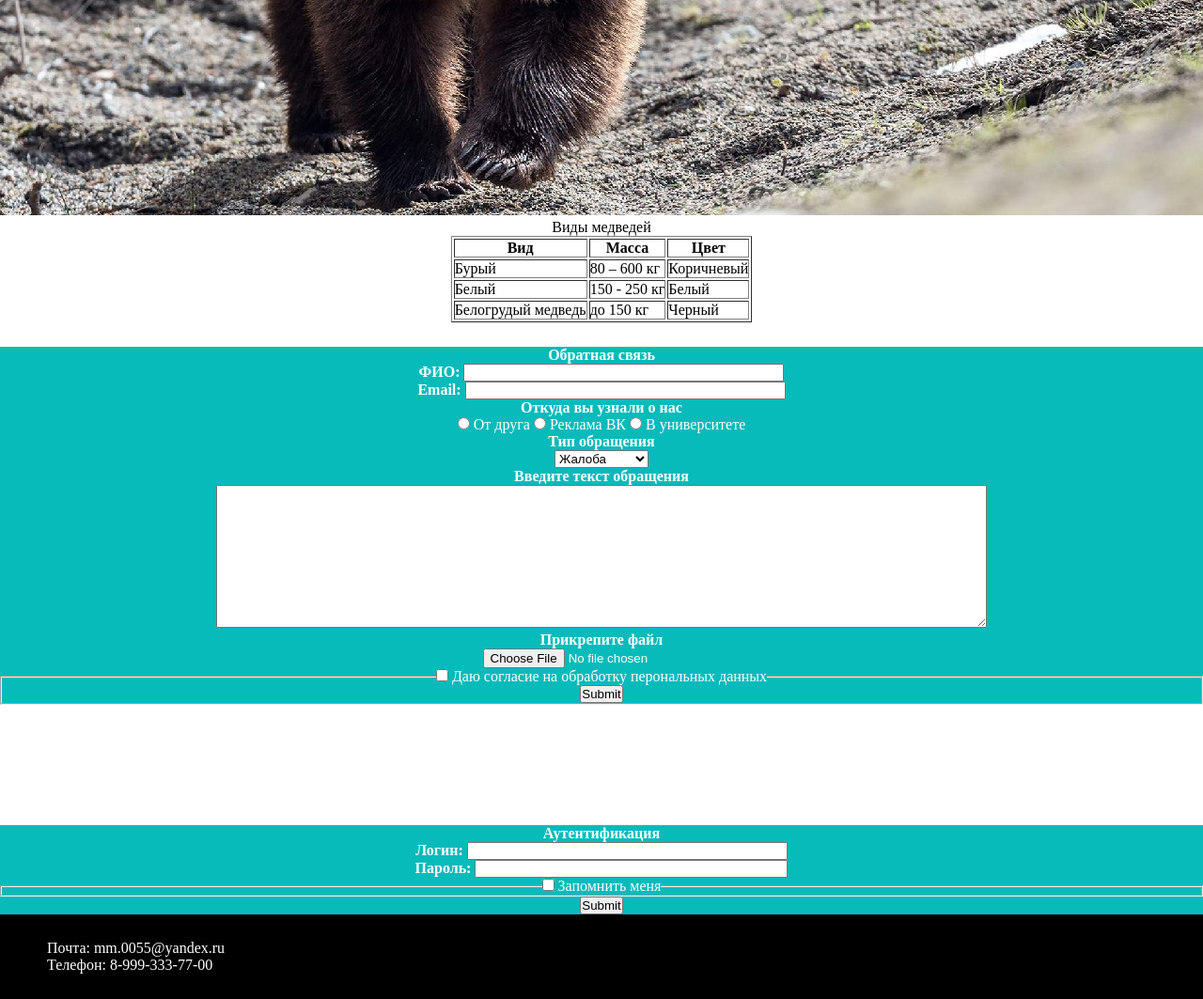
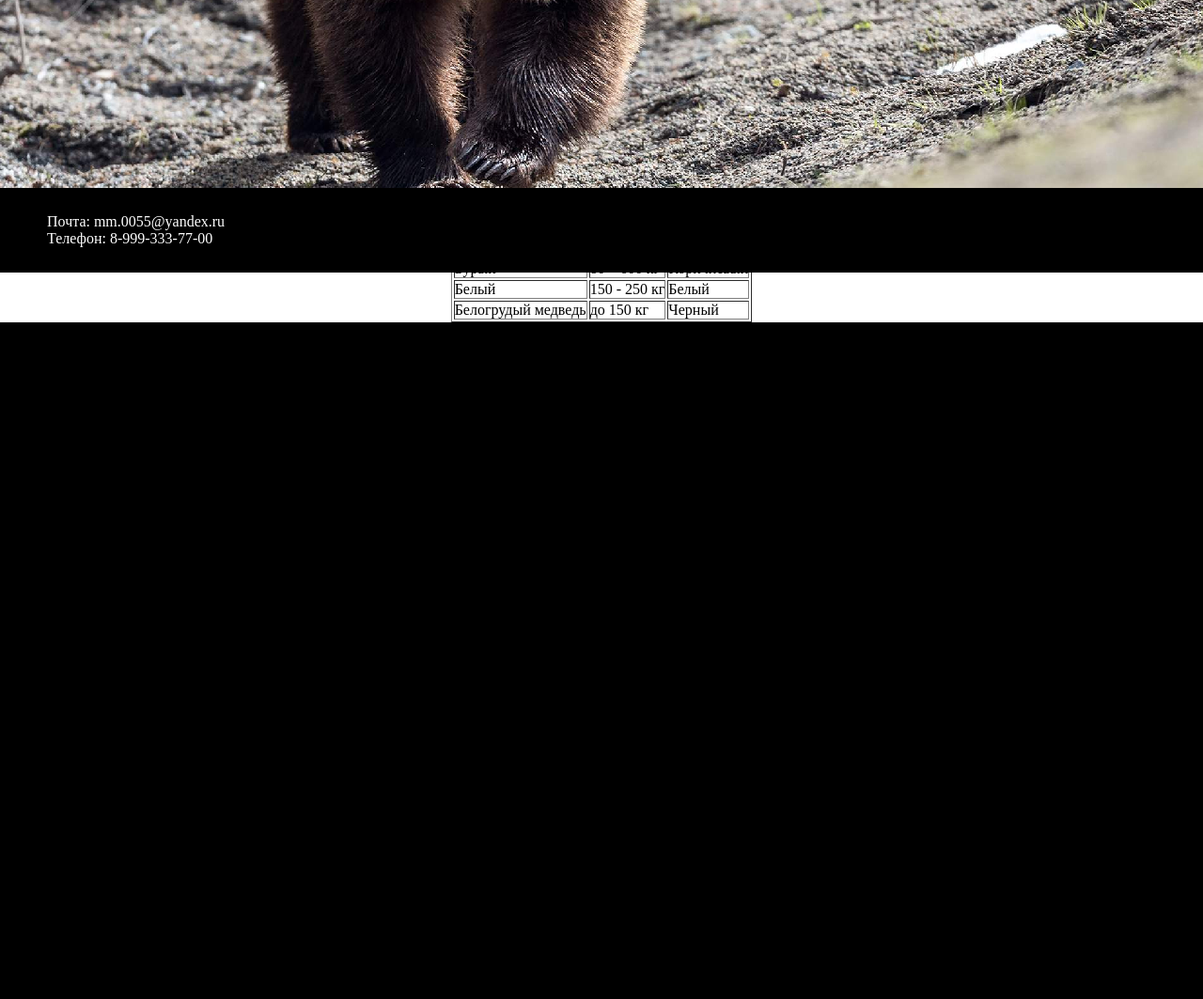
Before and after one commit to Misha007007007/first_project_web, a PHP site: page / in a window 1280 px wide. Shown: the part 510-1573 px from the top of the page at 94% size. After the commit the page ends 853 px from the top, so only its background shows below. Run offline with PHP 8.4, Linux system fonts and the light colour scheme.

Commit message:
final plus transitions

```diff
--- a/index.html
+++ b/index.html
@@ -42,13 +42,13 @@
                     </li>
 
                     <li>
-                        <a href="#connection">
+                        <a href="connect.html">
                             Обратная связь
                         </a>
                     </li>
 
                     <li>
-                        <a href="#authentication">
+                        <a href="authentication.html">
                             Аутентификация
                         </a>
                     </li>
@@ -59,7 +59,6 @@
 
     <section id = "about" class="about">
         <div class="container">
-
             <p class = "fig">
                 <img src="img/bear.png" alt = "bear">
 
@@ -77,88 +76,7 @@
                         </tr>
                     </table>
                 </div>
-
-
-                <div class="connection" id = "connection">
-                    <form action="https://httpbin.org/post" method="post">
-                        <p><b>Обратная связь</b></p>
-
-                        <p><b>ФИО:</b>
-                            <input type="text" maxlength="30" size="40" name="login">
-                        </p>
-                        <p><b>Email:</b>
-                            <input type="text" maxlength="30" size="40" name="login">
-                        </p>
-                        <p><b>Откуда вы узнали о нас</b></p>
-                        <input type="radio" id="contactChoice1"
-                        name="contact" value="email">
-                        <label for="contactChoice1">От друга</label>
-
-                        <input type="radio" id="contactChoice2"
-                        name="contact" value="phone">
-                        <label for="contactChoice2">Реклама ВК</label>
-
-                        <input type="radio" id="contactChoice3"
-                        name="contact" value="mail">
-                        <label for="contactChoice3">В университете</label>
-
-
-                        <p><b>Тип обращения</b></p>
-                        <select size="1" style="width: 100px;">
-                            <option disabled>Выберети один вариант</option>
-                            <option value="1">Жалоба</option>
-                            <option value="2">Предложение</option>
-                            <option value="3">Вопрос</option>
-                        </select>
-
-
-
-                        <p><b>Введите текст обращения</b></p>
-                        <p><textarea rows="10" cols = "100" name="text"></textarea></p>
-
-
-
-                        <p><b>Прикрепите файл</b></p>
-                        <input type="file" name="file">
-
-
-
-                        <fieldset>
-                            <legend>
-                                <input type="checkbox"> Даю согласие на обработку перональных данных <br>
-                            </legend>
-
-                        <input type="submit">
-
-                    </form>
-                </div>
-
-                <div class="authentication" id = "authentication">
-                    <form action="https://httpbin.org/post" method="post">
-                        <p><b>Аутентификация</b></p>
-                        <b>Логин:</b>
-                        <input type="text" size="40" name="login">
-
-
-                        <p>
-                            <strong>Пароль:</strong>
-                            <input type="password" maxlength="20" size="39" name="password">
-                        </p>
-
-
-                        <fieldset>
-                            <legend>
-                                <input type="checkbox"> Запомнить меня <br>
-                            </legend>
-                        </fieldset>
-
-
-                        <input type="submit">
-
-                    </form>
-                </div>
             </p>
-
         </div>
     </section>
 
--- a/main.css
+++ b/main.css
@@ -28,7 +28,8 @@
 }
 
 .footer {
-
+    position: absolute;
+    left: 0;
     bottom: 0;
     width: 100%;
     height: 80px;
@@ -49,15 +50,24 @@ table{
 }
 
 .connection{
-    background-color: #07bbba;
+
     color: #fff;
-    margin-top: 2%;
+    background: #07bbba;
+    position: fixed; top: 50%; left: 50%;
+    -webkit-transform: translate(-50%, -50%);
+    -ms-transform: translate(-50%, -50%);
+    transform: translate(-50%, -50%);
     text-align:center;
 }
 
 .authentication{
-    background-color: #07bbba;
+
     color: #fff;
-    margin-top: 10%;
+    padding: 50px;
+    background: #07bbba;
+    position: fixed; top: 50%; left: 50%;
+    -webkit-transform: translate(-50%, -50%);
+    -ms-transform: translate(-50%, -50%);
+    transform: translate(-50%, -50%);
     text-align:center;
 }
```
Also changed, not shown: authentication.html (added, +52 -0 lines), connect.html (added, +78 -0 lines).
